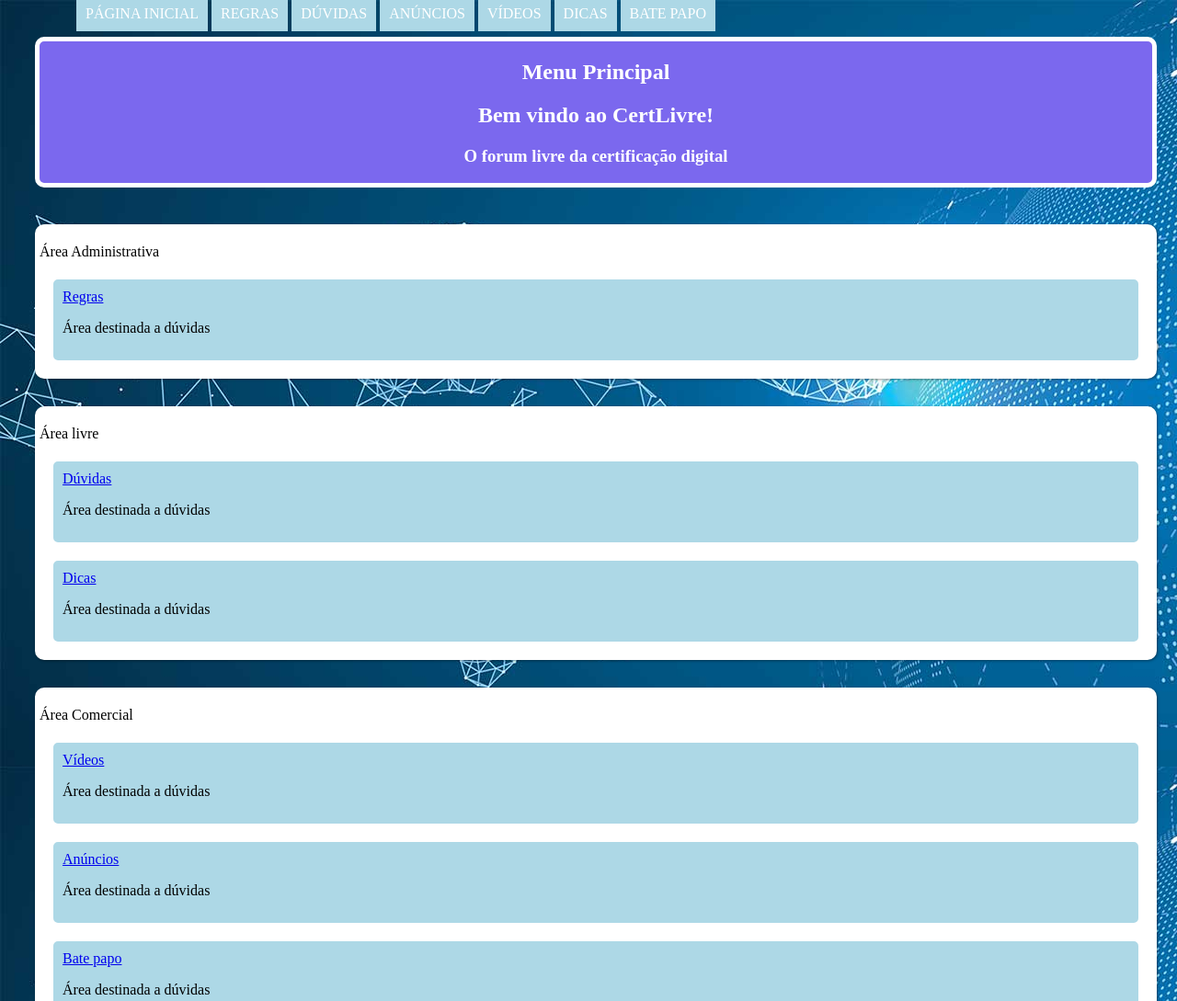
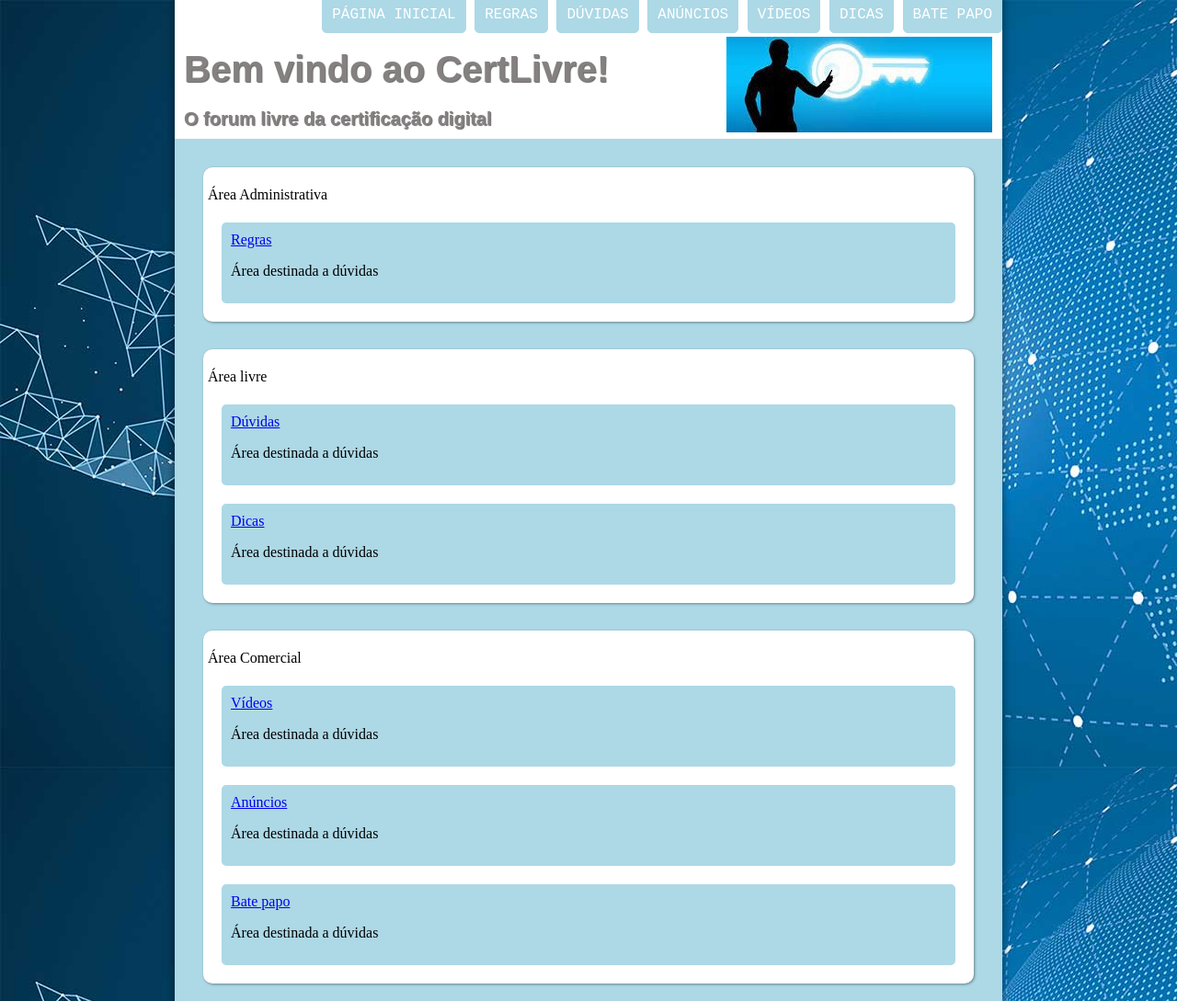
Before and after one commit to leonardohjx/tcc, a plain HTML site: page index.html in a window 1280 px wide. Shown: the top 1089 px of the page at 92% size. Drawn offline with Linux system fonts and the light colour scheme.

Commit message:
Mudança de index
Alterando layout do index visando melhorar o visual do site.

```diff
--- a/css/estilo.css
+++ b/css/estilo.css
@@ -1,19 +1,55 @@
 @charset "utf-8";
 
+html {
+    font-family: 'Times New Roman', Times, serif;
+}
+
 body {
-    background: url("../image/backgroundPrincipal.jpg");
-    width: 100%;
-    height: 100%;
+    background-image: url('../image/backgroundPrincipal.jpg');
+    padding: 10px;
+    margin: 0px;
+}
+
+.pagina {
+    width: 900px;
+    background-color: white;
+    margin: -20px auto 0px auto;
+    box-shadow: 0px 0px 10px rgba(0, 0, 0, .5);
+    padding: 20px 0px 0px 0px;
+}
+
+div#cabecalho {
+    font-family: Arial, sans-serif;
+    background: url('../image/logo2.jpg') no-repeat 600px 30px;
+    padding: 10px;
+}
+
+div#cabecalho h2 {
+    font-size: 30pt;
+    color: #858181;
+    text-shadow: 1px 1px 1px rgba(0, 0, 0, .6);
+    padding: 0px;
+    margin-bottom: 0px;
+}
+
+div#cabecalho h3 {
+    font-size: 15pt;
+    color: #858181;
+    text-shadow: 1px 1px 1px rgba(0, 0, 0, .6);
+    padding: 0px;
+    margin-bottom: 0px;
 }
 
 header {
-    margin: 40px 30px;
-    text-align: center;
-    border-radius: 10px;
-    border: 5px solid white;
-    background-color: #7B68EE;
-    color: white;
-    width: auto;
+    font-family: 'Courier New', Courier, monospace;
+    text-align: left;
+    background-color: white;
+    color: black;
+}
+
+section {
+    background-color: lightblue;
+    padding: 1px;
 }
 
 .areas {
@@ -36,7 +72,8 @@ footer#rodape {
     clear: both;
     border-top: 1px solid #606060;
     color: white;
-    background-color: lightgray;
+    background-color: lightblue;
+    padding: 0px 0px 5px 0px;
 }
 
 footer#rodape p {
@@ -52,6 +89,7 @@ nav#menu ul {
     list-style: none;
     text-transform: uppercase;
     position: absolute;
+    right: 190px;
     top: -20px;
 }
 
@@ -61,6 +99,9 @@ nav#menu li {
     padding: 10px;
     margin: 0px;
     transition: background-color 1s;
+    border: 1px solid lightblue;
+    border-radius: 5px;
+    color: white;
 }
 
 nav#menu li:hover {
--- a/index.html
+++ b/index.html
@@ -11,7 +11,6 @@
         <!-- Cabeçalho do Site-->
         <header>
             <nav id="menu">
-                <h1>Menu Principal</h1>
                 <ul>
                     <li>Página Inicial</li>
                     <li>Regras</li>
@@ -22,7 +21,7 @@
                     <li>Bate Papo</li>
                 </ul>
             </nav>
-            <div>
+            <div id="cabecalho">
                 <h2>Bem vindo ao CertLivre!</h2>
                 <h3>O forum livre da certificação digital</h3>
             </div>
```
Also changed, not shown: image/logo.jpg (added), image/logo2.jpg (added), 1 other file.
